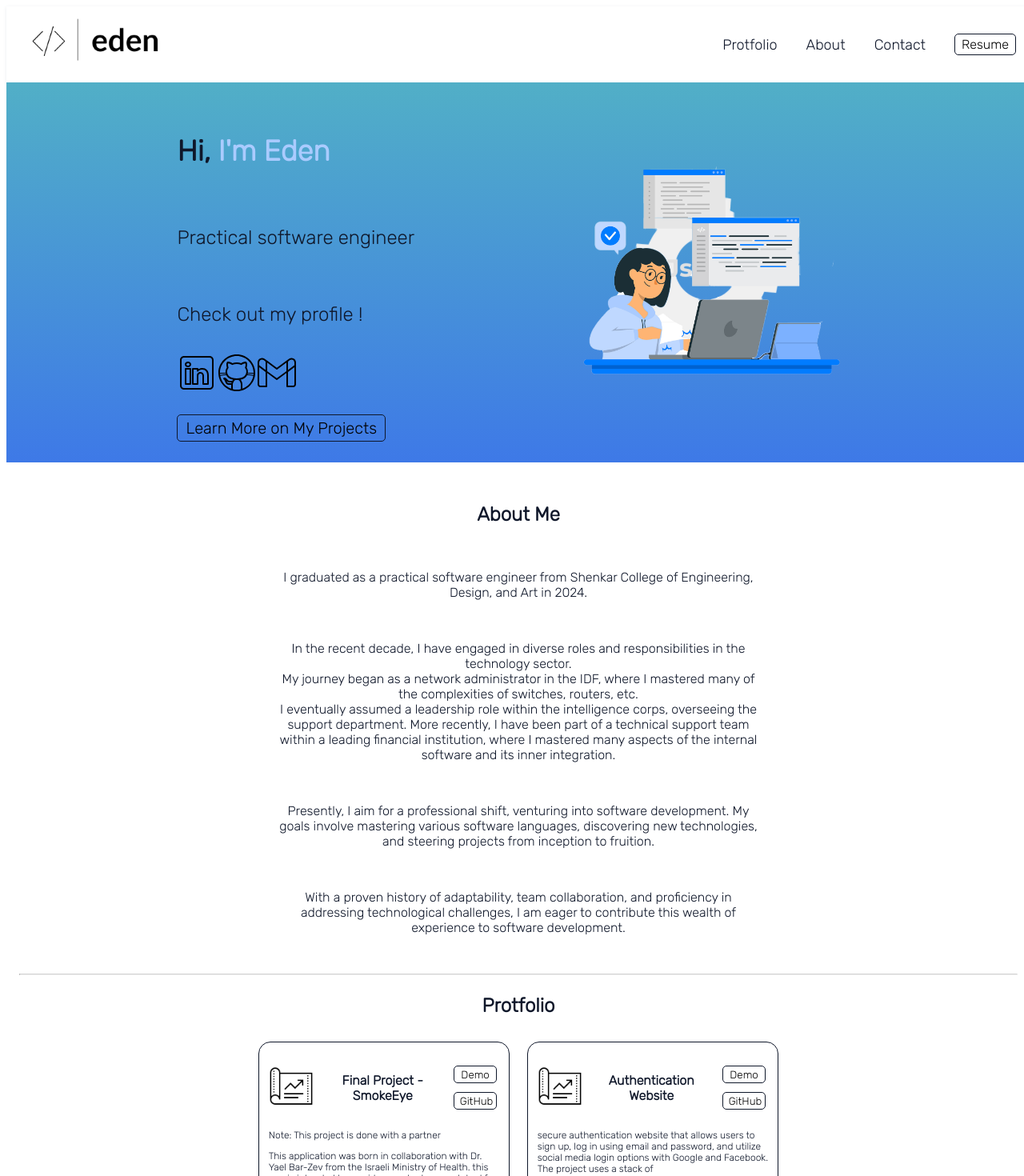
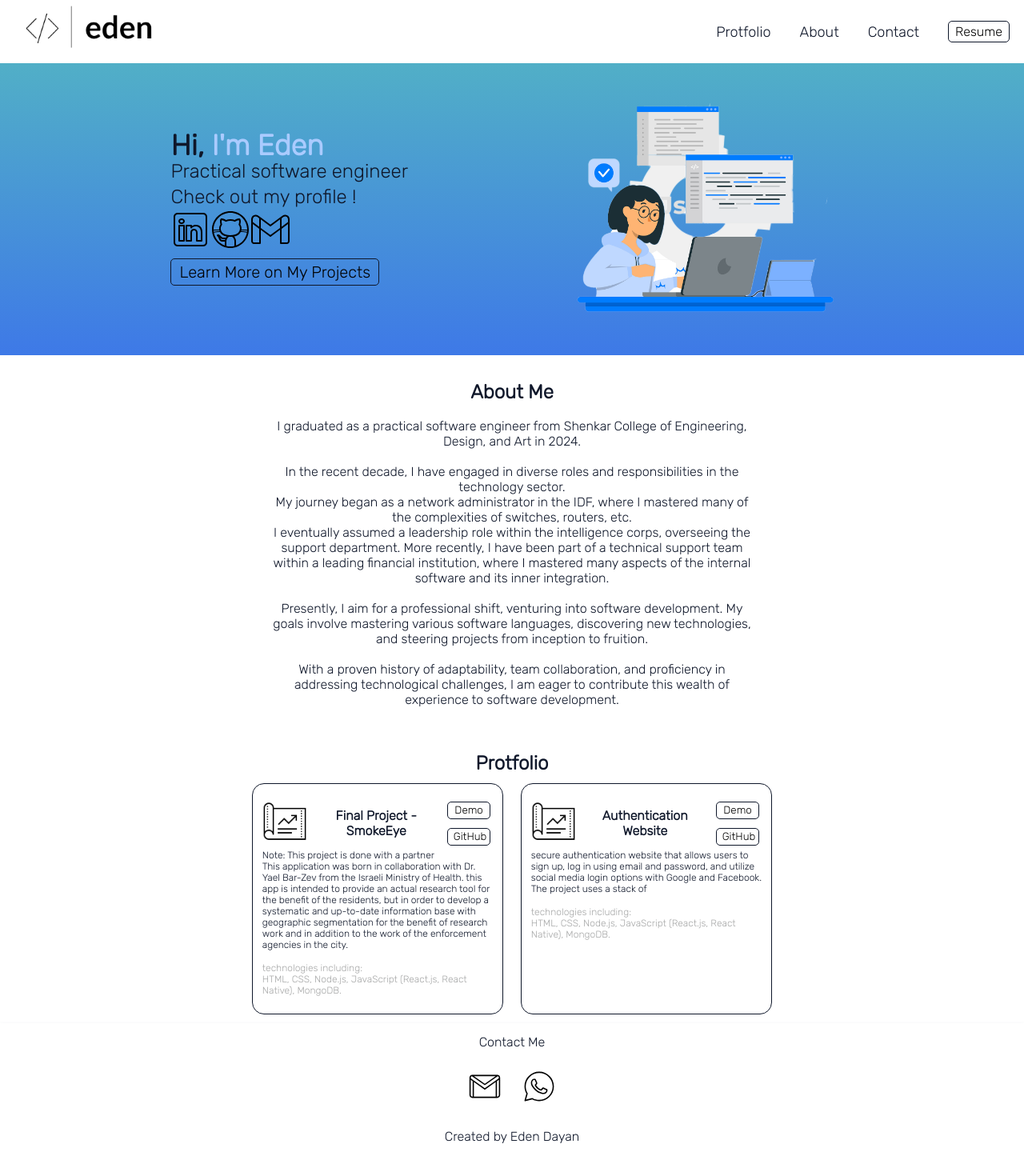
Before and after one commit to edend85/ProtfolioEden, a React (Vite) app: page / in a window 1280 px wide. Shown: the top 1470 px of the page at 80% size. After the commit the page ends 1445 px from the top, so only its background shows below. Built offline with nearby package versions, Linux system fonts and the light colour scheme.

Commit message:
changing css

```diff
--- a/src/Components/AboutMe.jsx
+++ b/src/Components/AboutMe.jsx
@@ -1,5 +1,7 @@
 import React from 'react';
 import '../styles/Styels.css';
+
+/*<hr style={{ borderTop: "1px solid lightgrey", margin: "0 1em" }}></hr> */
 export default function AboutMe() {
     return (
         <>
@@ -34,8 +36,7 @@ export default function AboutMe() {
                     </p>
                 </div>
             </div>
-            <hr style={{ borderTop: "1px solid lightgrey", margin: "0 1em" }}>
-            </hr>
+
         </>
 
     )
--- a/src/styles/Styels.css
+++ b/src/styles/Styels.css
@@ -10,6 +10,7 @@
 }
 *{
     box-sizing: border-box;
+    margin: 0;
 }
 body{
     font-family: 'Rubik', sans-serif;
@@ -37,7 +38,7 @@ button:hover{
     display: flex;
     justify-content: space-between;
     align-items: center;
-    box-shadow: 0 1px 4px rgb(146 161 176 / 20%);
+    /*box-shadow: 0 1px 4px rgb(146 161 176 / 20%);*/
 }
 .navbar ul{
     display: flex;
@@ -73,7 +74,7 @@ button:hover{
     flex-direction: column;
     justify-content: center;
     align-items: flex-start;
-    line-height: 3em;
+    line-height: 2em;
 }
 .title{
     font-weight: bold;
@@ -87,7 +88,7 @@ button:hover{
 .social-media-links{
     display: flex;
     justify-content: center;
-    padding-bottom: 0.5em;
+    /*padding-bottom: 0.5em;*/
 }
 .social-media-links-button{
     display: flex;
```
